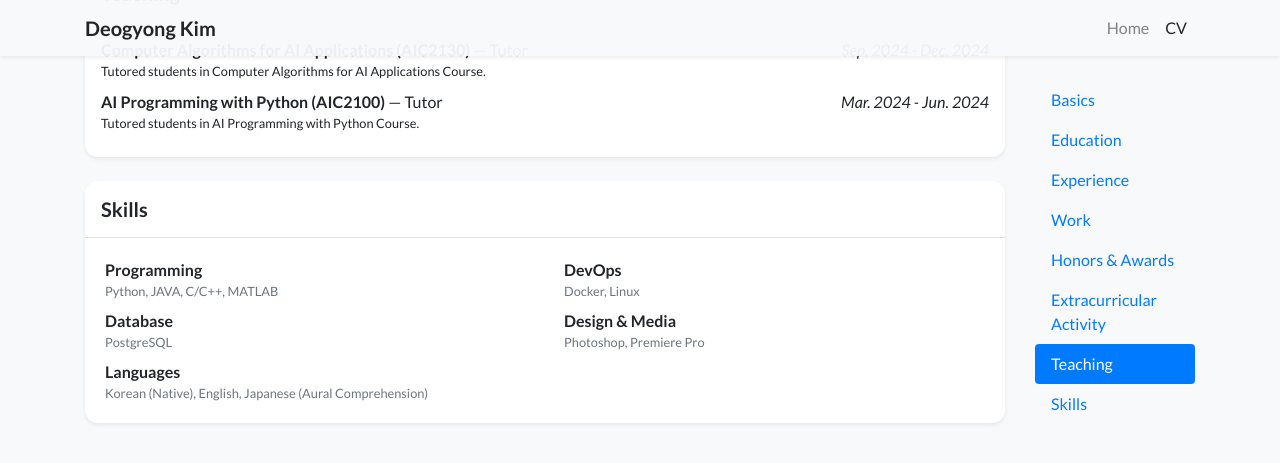
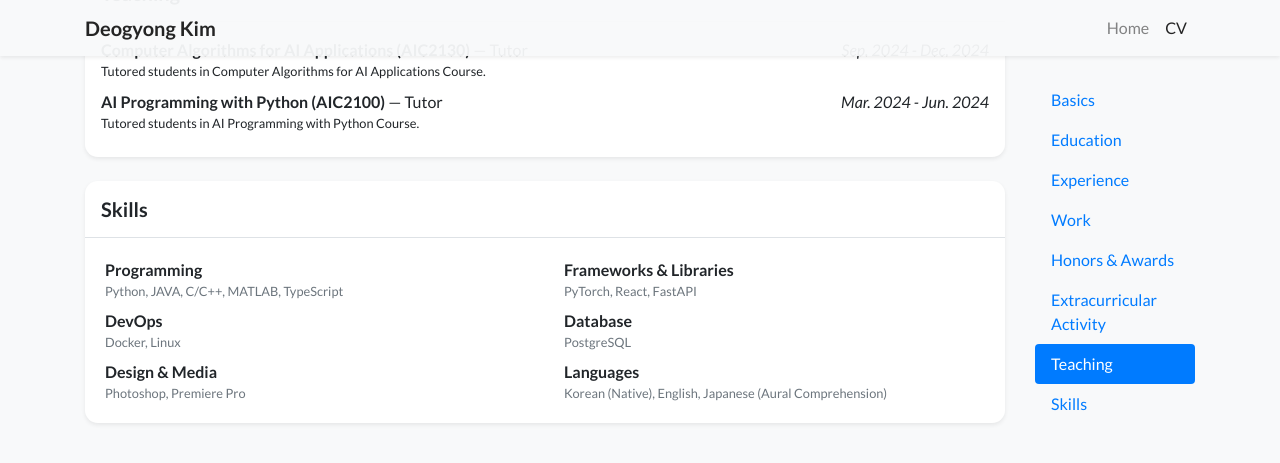
Before and after one commit to legenduck/legenduck.github.io, a Jekyll site: the page built from cv.html, in a window 1280 px wide and 900 px high, scrolled down 1966 px. Shown: the top 463 px of the window. Built offline with Jekyll 4.4.1, drawn with Linux system fonts in a browser that asks for light colours; nearby versions of some CDN libraries; a style sheet for code colours, icons or effects is not loaded.

Commit message:
Add TypeScript, PyTorch, React, FastAPI to CV skills

```diff
--- a/_data/cv.yml
+++ b/_data/cv.yml
@@ -120,7 +120,9 @@ teaching:
 
 skills:
   - name: Programming
-    items: [Python, JAVA, C/C++, MATLAB]
+    items: [Python, JAVA, C/C++, MATLAB, TypeScript]
+  - name: Frameworks & Libraries
+    items: [PyTorch, React, FastAPI]
   - name: DevOps
     items: [Docker, Linux]
   - name: Database
```
